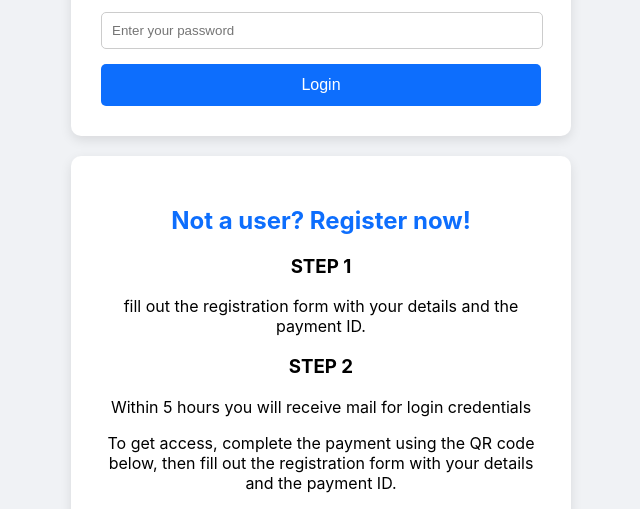
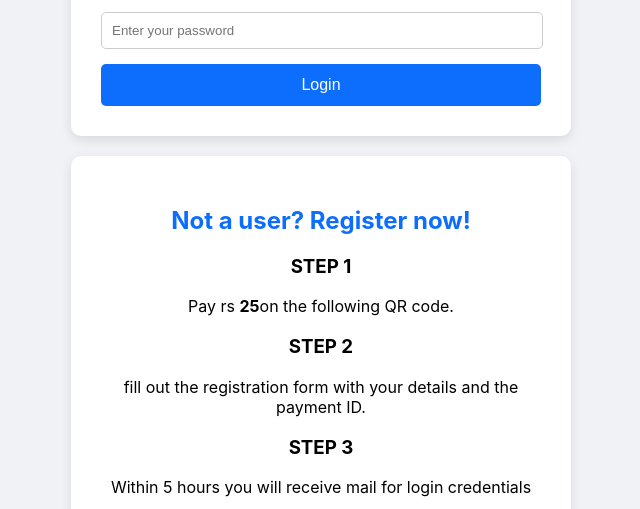
Before and after one commit to Karan8085/Kmap-project, a website: page login.html in a window 1280 px wide. Shown: the part 180-689 px from the top of the page, without its empty margins (319-959 px from the left). Drawn offline with Linux system fonts and the light colour scheme.

Commit message:
Update login.html

```diff
--- a/login.html
+++ b/login.html
@@ -31,8 +31,9 @@
 
         <div class="card register-section">
             <h2>Not a user? Register now!</h2>
-            <h3>STEP 1</h3><p>fill out the registration form with your details and the payment ID.</p>
-            <h3>STEP 2</h3><p>Within 5 hours you will receive mail for login credentials</p>
+            <h3>STEP 1</h3><p>Pay rs <b>25</b>on the following QR code.</p>
+            <h3>STEP 2</h3><p>fill out the registration form with your details and the payment ID.</p>
+            <h3>STEP 3</h3><p>Within 5 hours you will receive mail for login credentials</p>
 
             <p>To get access, complete the payment using the QR code below, then fill out the registration form with your details and the payment ID.</p>
             <img src="/images/qr-code.png" alt="Google Pay QR Code for Payment" class="qr-code">
```
